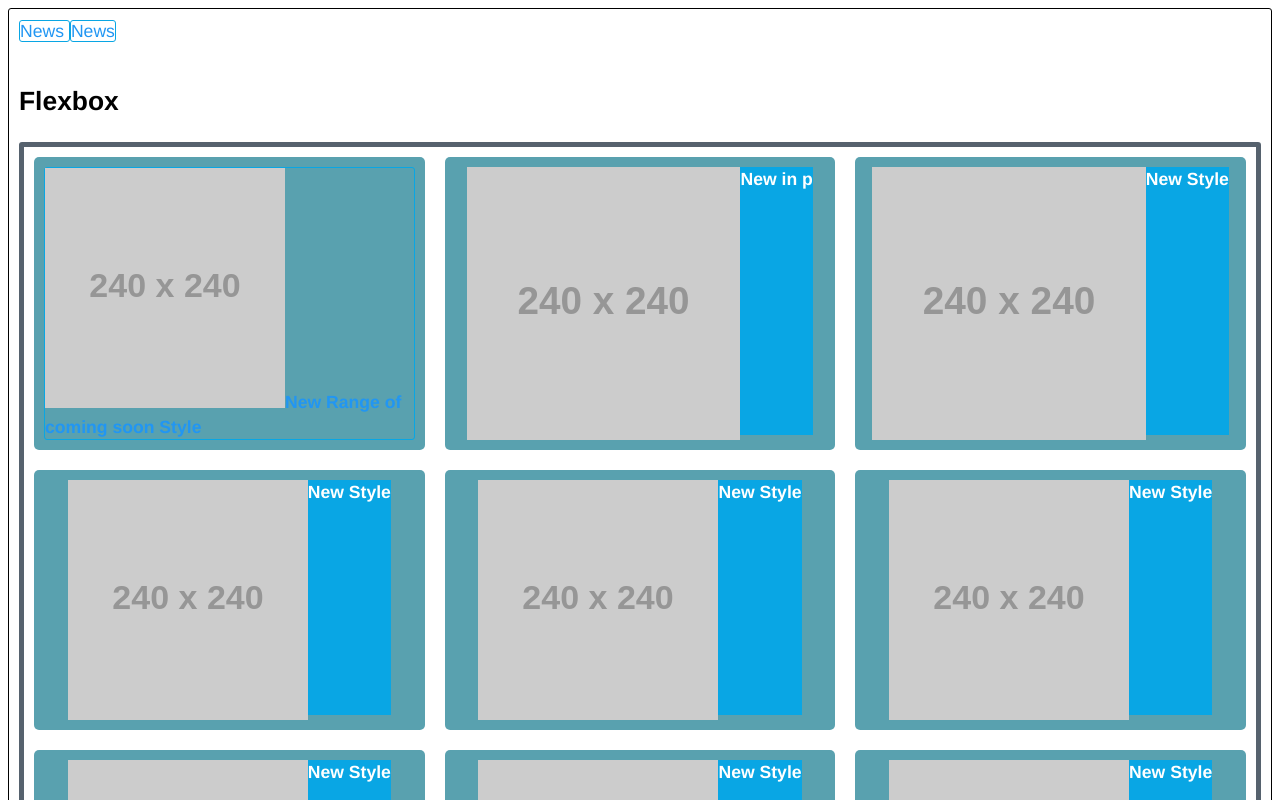
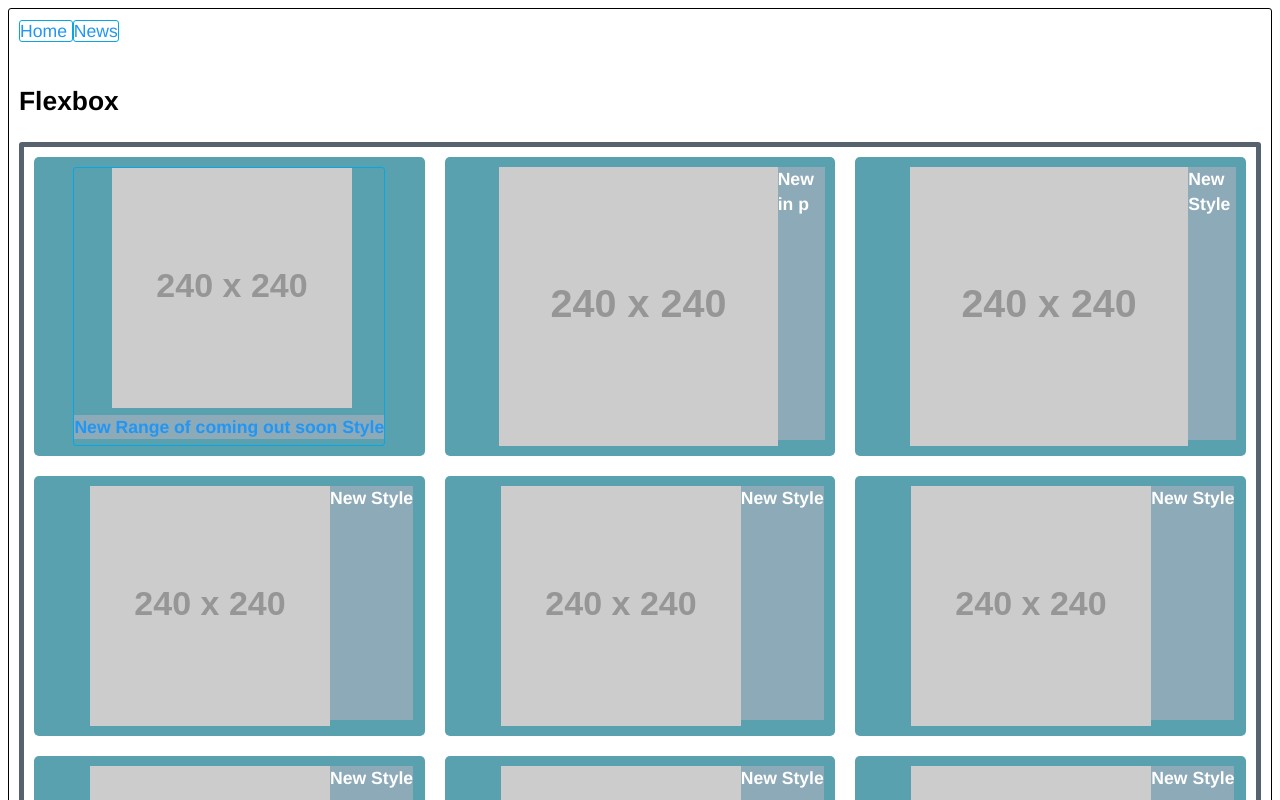
Before and after one commit to roni5/shopmu, a React app: page / in a window 1280 px wide. Shown: the top 800 px of the page. Built offline with nearby package versions, Linux system fonts and the light colour scheme.

Commit message:
resposive base

```diff
--- a/src/App.js
+++ b/src/App.js
@@ -5,12 +5,12 @@ class App extends Component {
   render() {
     return (
       <div className="grid">
-        <div><span> News </span> <span>News </span></div>
+        <div><span> Home </span> <span> News </span></div>
         <div class="media">
           <h2>Flexbox</h2>
           <div class="wrapper flex ">
             <div><span> <img src="http://fakeimg.pl/240x240/666/?text=7"></img>
-             New Range of  coming  soon Style </span>
+            <p>New Range of  coming out soon Style</p>  </span>
             </div>
 
             <div ><img src="http://fakeimg.pl/240x240/666/?text=7"></img>
--- a/src/index.scss
+++ b/src/index.scss
@@ -1,4 +1,4 @@
-$warning: #F02A52;
+$warning: #8daab9;
 $colors: (
   prima : #2196F3,
   second: #039be5,
@@ -65,11 +65,16 @@ span {
   margin: 10px;
 }
 
-.photos img {
+.photos {
   display: flex;
   justify-content: center;
   background-color: #fff;
+
 }
+img {
+  padding-left: 12%;
+}
+
 
 h1 {
   font-sizes: map-get($fontSizes, lg);
@@ -78,7 +83,7 @@ h1 {
 @media (min-width: 66em) {
   p {
     font-sizes: map-get($fontSizes, lg);
-    background-color: map-get($colors, prima);
+    background-color: map-get($colors, second);
     margin: 0 0 .8em 0;
   }
 }
@@ -86,13 +91,13 @@ h1 {
   p {
     font-sizes: map-get($fontSizes, md);
     background-color: $warning;
-    margin: 0 0 .5em 0;
+    margin: 0 0 0 0;
   }
 }
 @media (min-width: 40em) {
   p {
     font-sizes: map-get($fontSizes, sm);
-    background-color: map-get($colors, sky);
+
     margin: 0 0 .3em 0;
   }
 }
```
